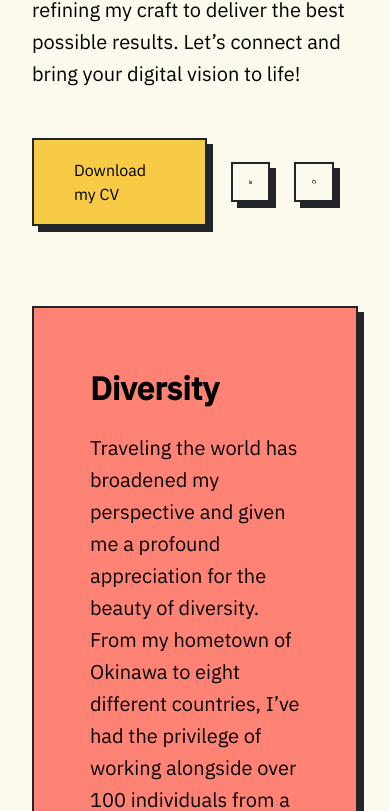
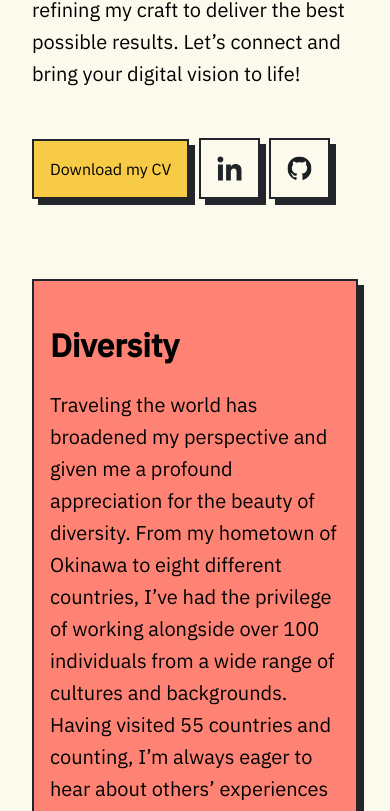
Before and after one commit to MaiMaiOkinawa/mai_portfolio, a React (Create React App) app: page / in a window 390 px wide. Shown: the part 1859-2670 px from the top of the page. Built offline with nearby package versions, Linux system fonts and the light colour scheme.

Commit message:
Add media query

```diff
--- a/src/components/About.css
+++ b/src/components/About.css
@@ -89,7 +89,26 @@
 @media screen and (max-width: 990px) {
   .about {
     display: grid;
-    /* grid-template-columns: repeat(2, 1fr); */
-    /* gap: var(--size-05); */
   }
 }
+
+@media screen and (max-width: 450px) {
+  .btnCv {
+    padding: 1rem;
+
+    margin-right: 0.6rem;
+  }
+
+  .iconIn,
+  .iconGit {
+    padding: var(--size-01);
+
+    margin-right: 0.6rem;
+  }
+
+  .about .content-right .diversity,
+  .about .content-right .curiosity,
+  .about .content-right .pif {
+    padding: 2.5rem 1rem;
+  }
+}
--- a/src/components/Navbar.js
+++ b/src/components/Navbar.js
@@ -50,7 +50,7 @@ function Navbar() {
               </a>
             </li>
             <li>
-              <a href="#contact" onClick={closeMenu}>
+              <a href="#contact" onClick={closeMenu} id="contactBtn">
                 Contact me
               </a>
             </li>
```
